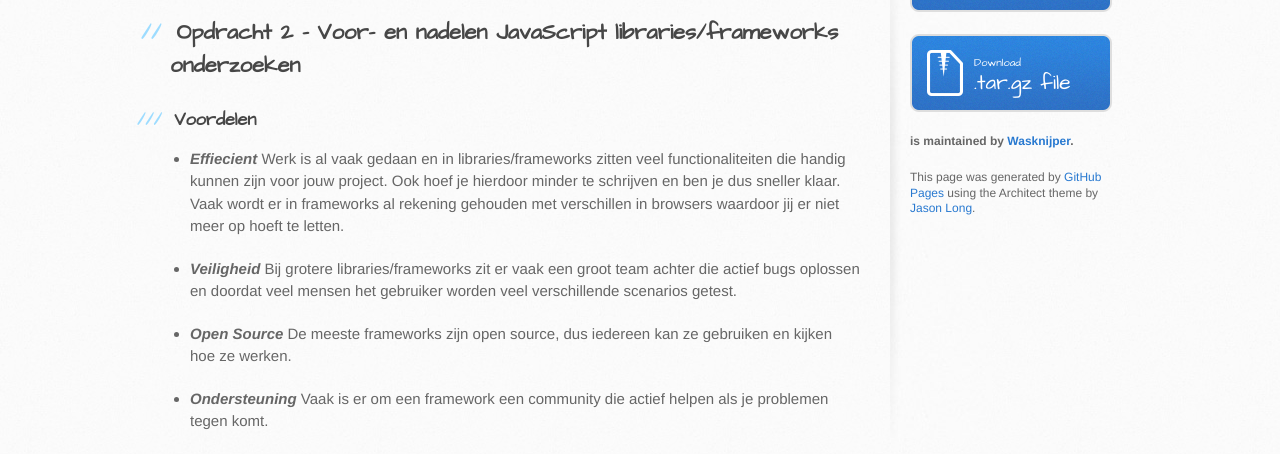
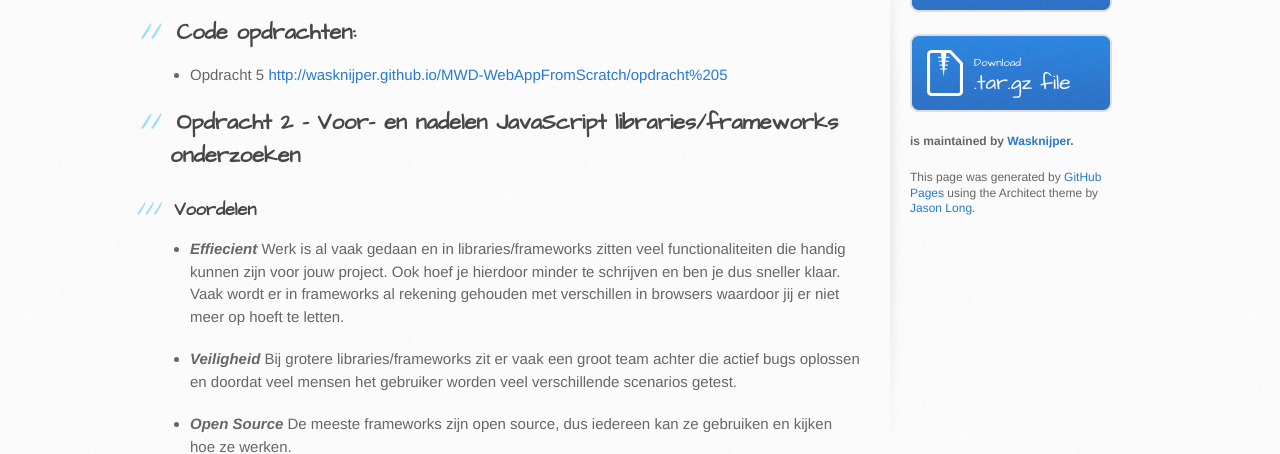
Before and after one commit to Wasknijper/MWD-WebAppFromScratch, a plain HTML site: page index.html in a window 1280 px wide. Shown: the part 336-790 px from the top of the page. Drawn offline with Linux system fonts and the light colour scheme.

```diff
--- a/index.html
+++ b/index.html
@@ -30,6 +30,14 @@
         <section id="main-content">
           <h1>
 <a id="mwd-webappfromscratch" class="anchor" href="#mwd-webappfromscratch" aria-hidden="true"><span aria-hidden="true" class="octicon octicon-link"></span></a>MWD-WebAppFromScratch</h1>
+
+<h2>
+<a id="code-opdrachten" class="anchor" href="#code-opdrachten" aria-hidden="true"><span aria-hidden="true" class="octicon octicon-link"></span></a>Code opdrachten:</h2>
+
+<ul>
+<li>Opdracht 5 <a href="http://wasknijper.github.io/MWD-WebAppFromScratch/opdracht%205">http://wasknijper.github.io/MWD-WebAppFromScratch/opdracht%205</a>
+</li>
+</ul>
 
 <h2>
 <a id="opdracht-2---voor--en-nadelen-javascript-librariesframeworks-onderzoeken" class="anchor" href="#opdracht-2---voor--en-nadelen-javascript-librariesframeworks-onderzoeken" aria-hidden="true"><span aria-hidden="true" class="octicon octicon-link"></span></a>Opdracht 2 - Voor- en nadelen JavaScript libraries/frameworks onderzoeken</h2>
```
Also changed, not shown: params.json (+1 -1 lines).
